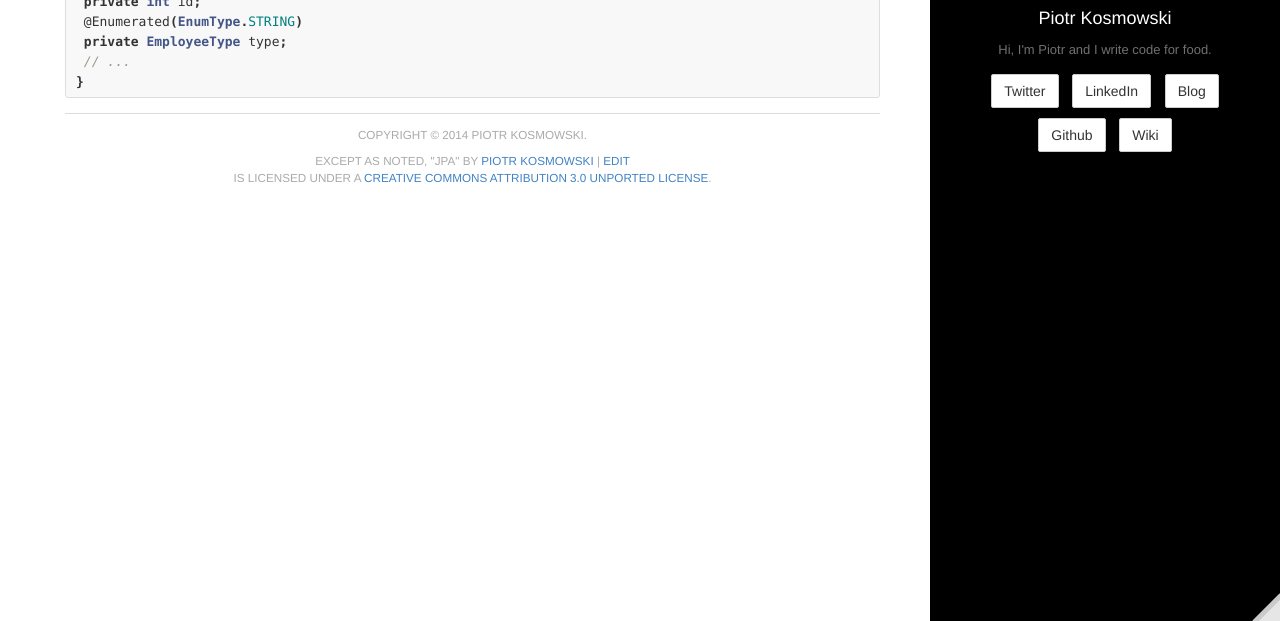
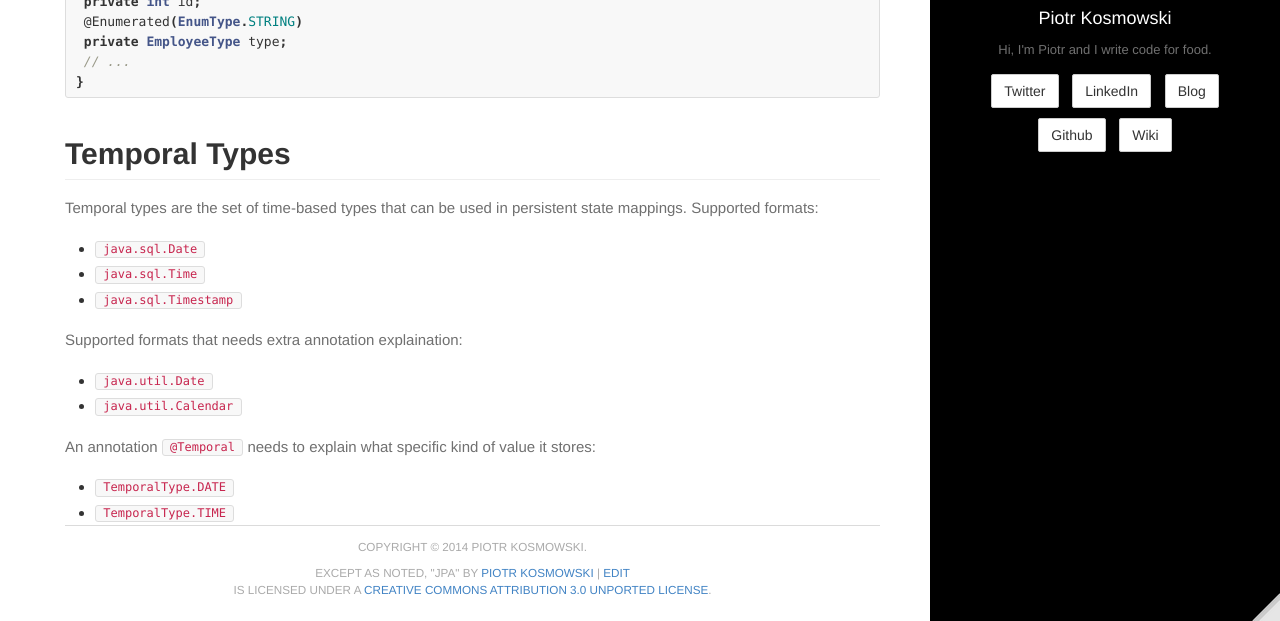
Before and after one commit to kospiotr/kospiotr.github.io, a Jekyll site: the page built from wiki/jpa.md, in a window 1280 px wide and 900 px high, scrolled down 896 px, cut to the strip 279-900 px from the top of the window. Built offline with Jekyll 4.4.1, drawn with Linux system fonts in a browser that asks for light colours; Markdown is read by kramdown in place of the engine named in the settings.

Commit message:
Update jpa.md

````diff
--- a/wiki/jpa.md
+++ b/wiki/jpa.md
@@ -60,3 +60,21 @@ public class Employee {
  // ...
 }
 ```
+
+##Temporal Types
+Temporal types are the set of time-based types that can be used in persistent state mappings.
+Supported formats:
+
+* `java.sql.Date`
+* `java.sql.Time`
+* `java.sql.Timestamp`
+
+Supported formats that needs extra annotation explaination:
+
+* `java.util.Date`
+* `java.util.Calendar`
+
+An annotation `@Temporal` needs to explain what specific kind of value it stores:
+
+* `TemporalType.DATE`
+* `TemporalType.TIME`
````
